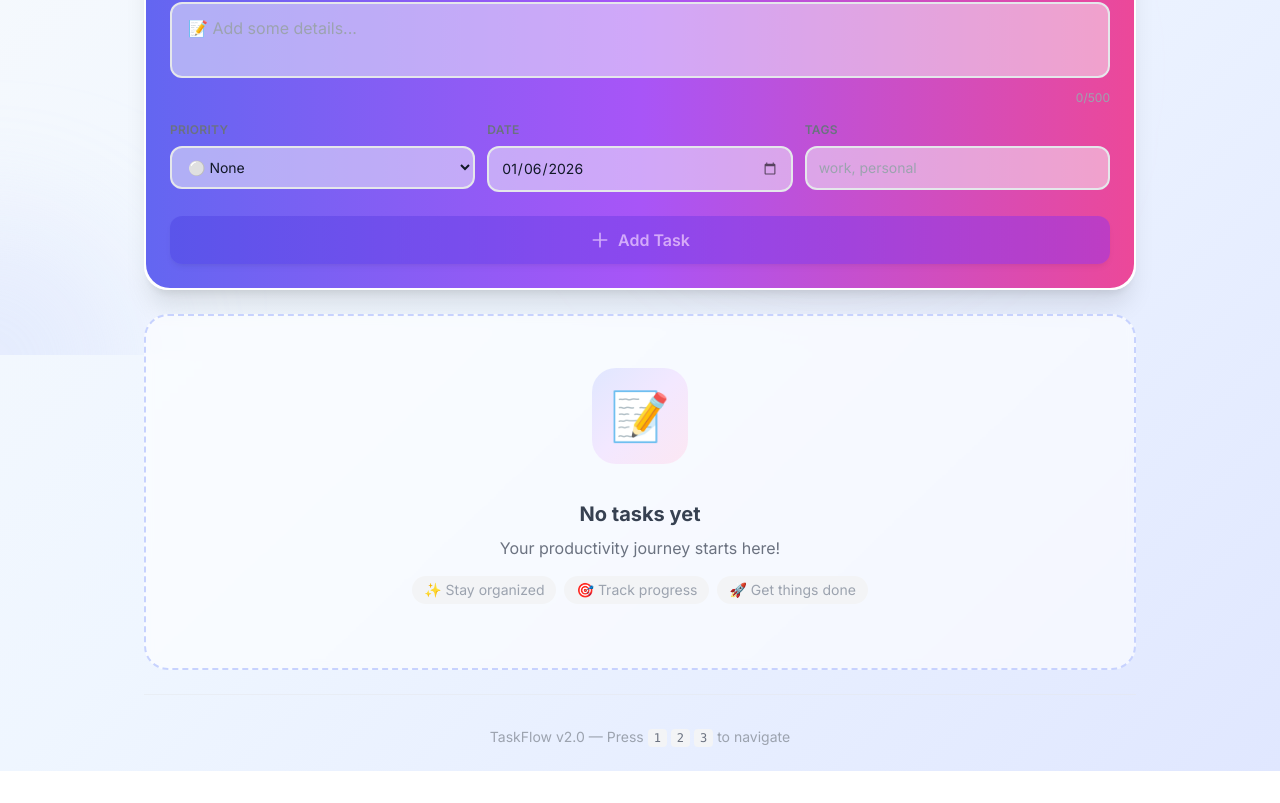
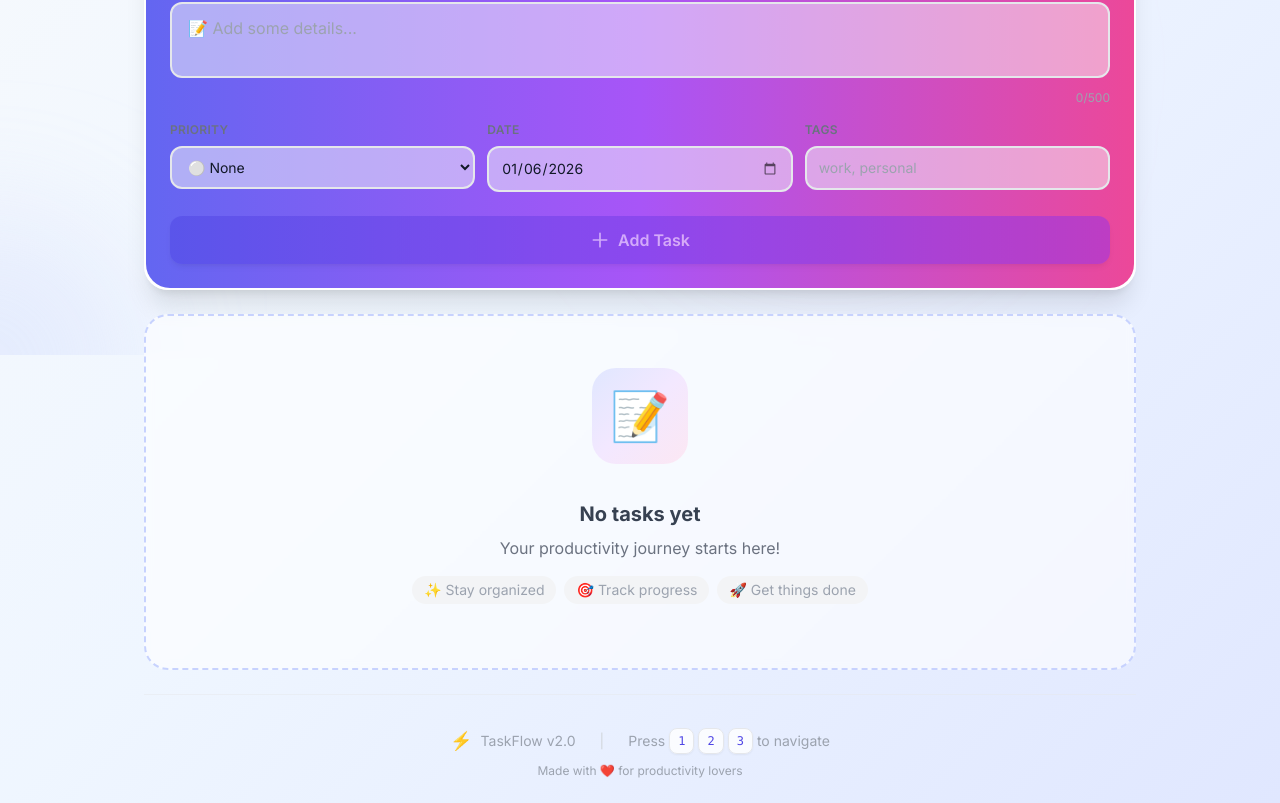
Before and after one commit to Saqibnawazkhan/DailyTasks, a React (Vite) app: page / in a window 1280 px wide. Shown: the part 445-1248 px from the top of the page. Before the commit the page ends 1216 px from the top, so only its background shows below. Built offline with nearby package versions, Linux system fonts and the light colour scheme.

Commit message:
Change 30/50: Add enhanced footer with love message

```diff
--- a/src/App.tsx
+++ b/src/App.tsx
@@ -179,9 +179,20 @@ function App() {
       </main>
 
       {/* Footer */}
-      <footer className="hidden sm:block max-w-5xl mx-auto px-4 pb-6">
+      <footer className="hidden sm:block max-w-5xl mx-auto px-4 pb-6 relative z-10">
         <div className="text-center text-sm text-gray-400 pt-8 border-t border-gray-200/50">
-          <p>TaskFlow v2.0 — Press <kbd className="px-1.5 py-0.5 bg-gray-100 rounded text-gray-500 font-mono text-xs">1</kbd> <kbd className="px-1.5 py-0.5 bg-gray-100 rounded text-gray-500 font-mono text-xs">2</kbd> <kbd className="px-1.5 py-0.5 bg-gray-100 rounded text-gray-500 font-mono text-xs">3</kbd> to navigate</p>
+          <div className="flex items-center justify-center gap-6 mb-2">
+            <span className="flex items-center gap-2 hover:text-indigo-500 transition-colors cursor-default">
+              <span className="text-lg">⚡</span> TaskFlow v2.0
+            </span>
+            <span className="text-gray-300">|</span>
+            <span className="flex items-center gap-1">
+              Press <kbd className="px-2 py-1 bg-white/80 rounded-lg text-indigo-600 font-mono text-xs shadow-sm border">1</kbd>
+              <kbd className="px-2 py-1 bg-white/80 rounded-lg text-indigo-600 font-mono text-xs shadow-sm border">2</kbd>
+              <kbd className="px-2 py-1 bg-white/80 rounded-lg text-indigo-600 font-mono text-xs shadow-sm border">3</kbd> to navigate
+            </span>
+          </div>
+          <p className="text-xs text-gray-400">Made with ❤️ for productivity lovers</p>
         </div>
       </footer>
 
```
